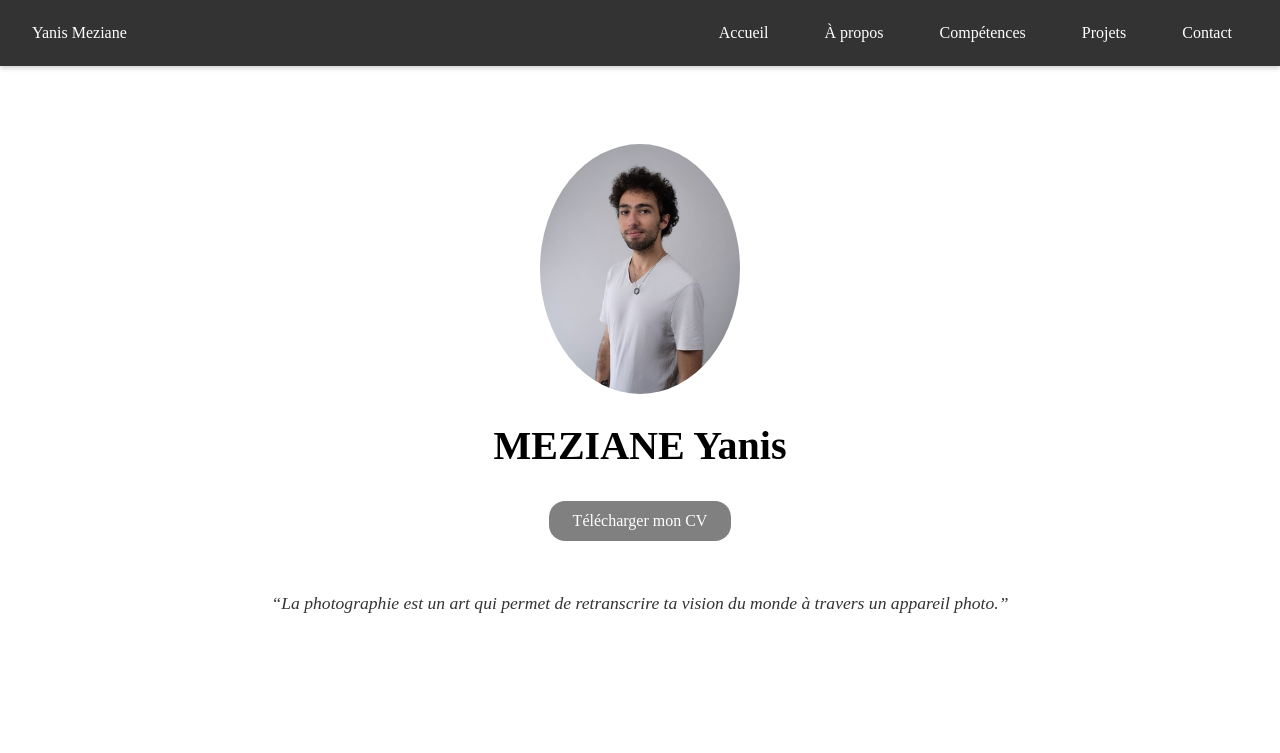
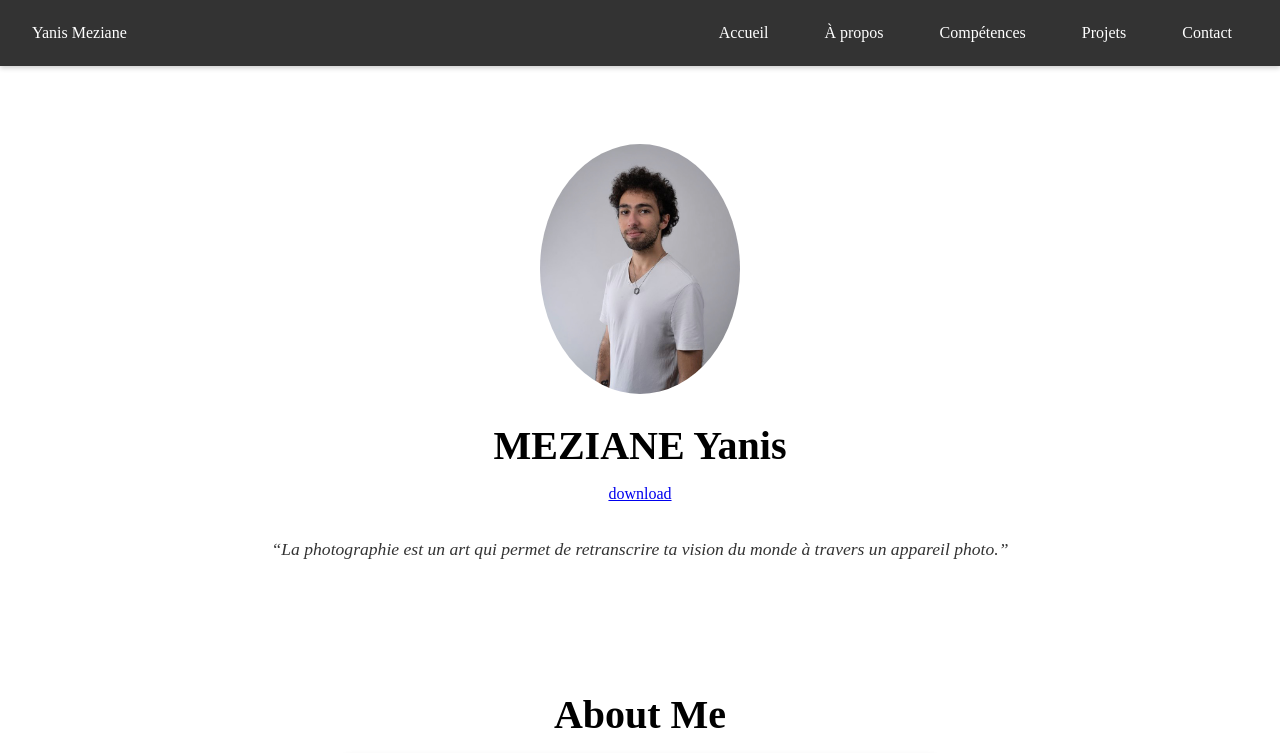
Before and after one commit to yanis-meziane/portefolio, a React (Create React App) app: page / in a window 1280 px wide. Shown: the top 753 px of the page. Built offline with nearby package versions, Linux system fonts and the light colour scheme.

Commit message:
tentative de debbugage pour le téléchargement du CV

```diff
--- a/src/components/accueil.jsx
+++ b/src/components/accueil.jsx
@@ -13,9 +13,13 @@ export default  function  Accueil() {
       </article>
 
       <article>
-        <a href="/CV.pdf" download>
-          <button id="downloading">Télécharger mon CV</button>
-        </a>
+        <a
+                href="/CV.pdf"
+                download={true}
+                className="px-6 py-2 rounded-full border border-primary text-primary hover:bg-primary/10 transition-colors duration-300"
+              >
+                {("download")}
+              </a>
       </article>
 
       <article id="littlePresentation">
```
